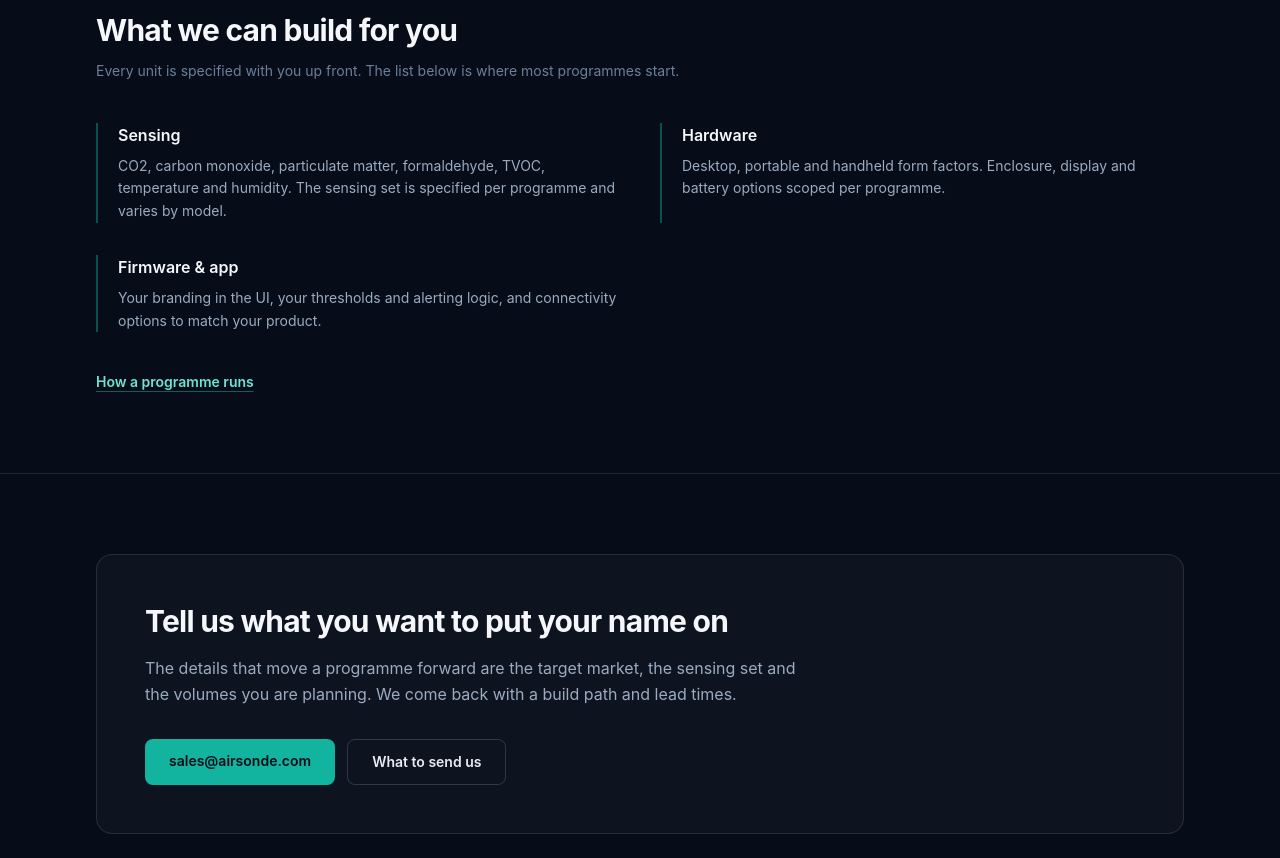
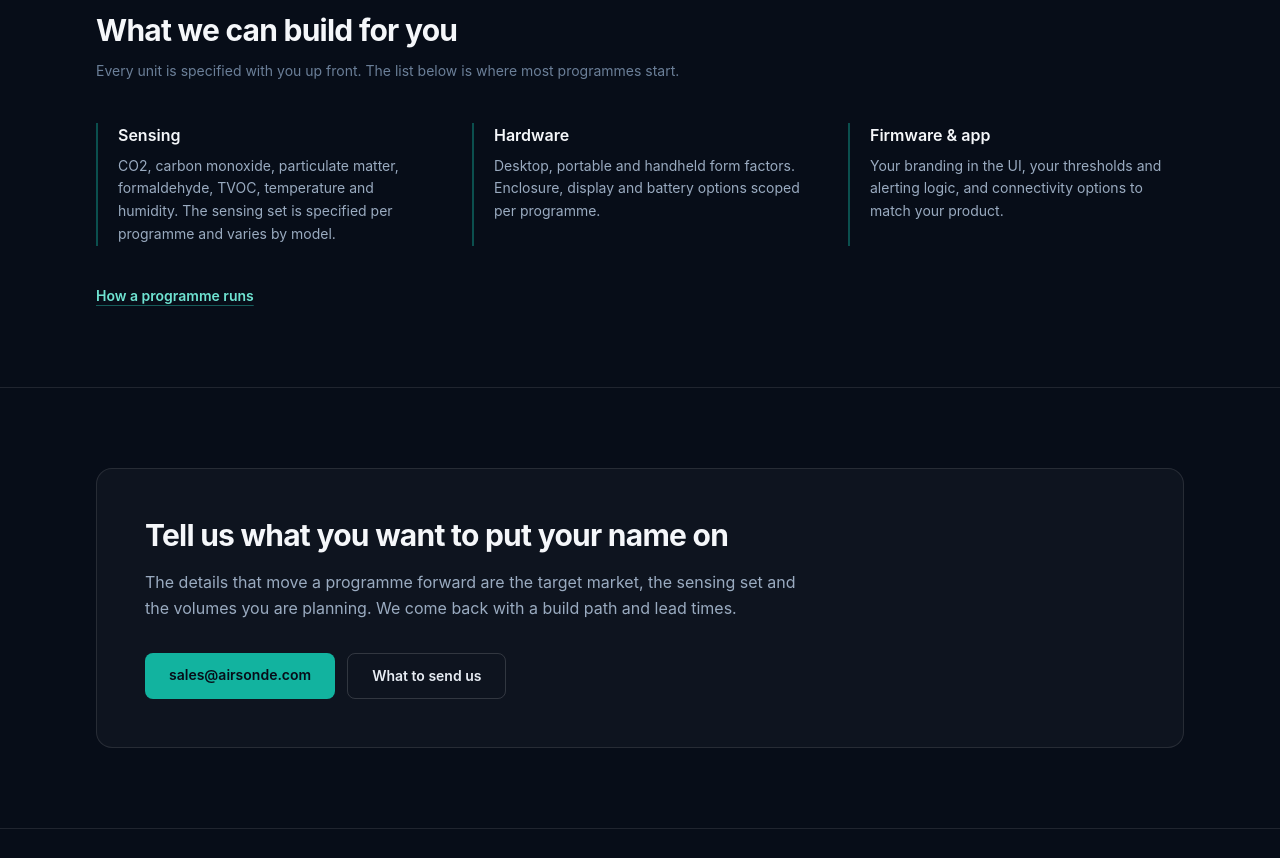
Before and after one commit to zq8345/AirSonde-Web, an Astro site: page / in a window 1280 px wide. Shown: the part 1360-2218 px from the top of the page. Built offline with nearby package versions, Linux system fonts and the light colour scheme; Astro itself is replaced by a stand-in of ours.

Commit message:
Lay the homepage capability cards out 3 across, not 2 with a hole
Dropping the Compliance card left three cards in a two-column grid: two on
the first row, one alone on the second with an empty cell beside it. The
grid now goes straight from one column to three, so a partial row cannot
happen at any width.

```diff
--- a/src/pages/index.astro
+++ b/src/pages/index.astro
@@ -100,7 +100,9 @@ import {
         {HOME_SECTIONS.capabilities.intro}
       </p>
 
-      <dl class="mt-10 grid gap-x-10 gap-y-8 sm:grid-cols-2">
+      {/* 3 across or 1 across — never 2, which would leave the third card
+          sitting alone with an empty cell beside it. */}
+      <dl class="mt-10 grid gap-x-10 gap-y-8 md:grid-cols-3">
         {
           CAPABILITIES.map((item) => (
             <div class="border-l-2 border-air-500/40 pl-5">
```
